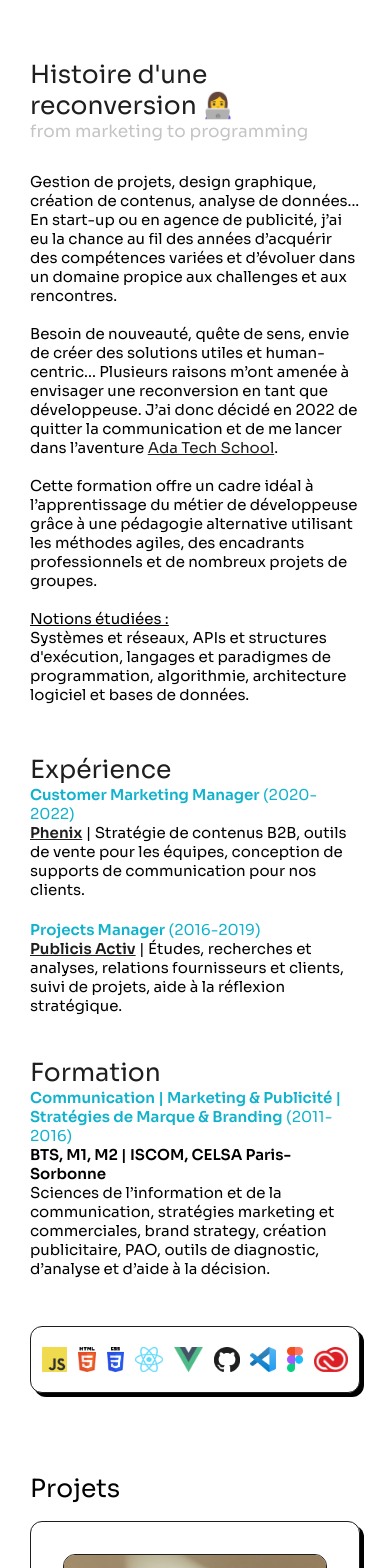
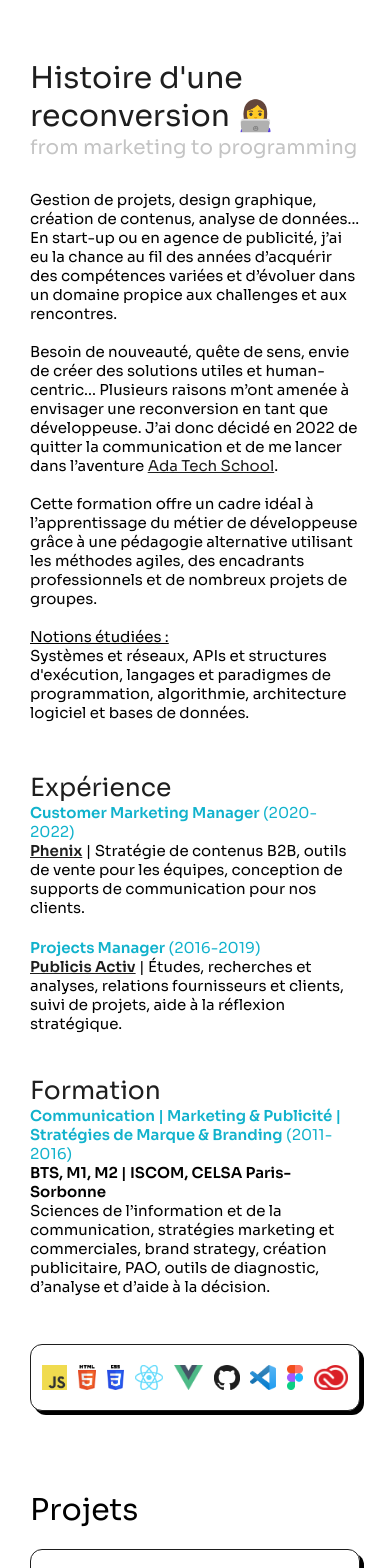
Before and after one commit to justine-rgl/my_portoflio, a Vue app: page / in a window 390 px wide. Shown: the part 1120-2688 px from the top of the page. Built offline with nearby package versions, Linux system fonts and the light colour scheme; what vue-universal-modal would draw is missing.

Commit message:
responsive ok

```diff
--- a/src/components/About.vue
+++ b/src/components/About.vue
@@ -156,14 +156,6 @@ p {
   .resume {
     width: 100%;
   }
-
-  h2 {
-    font-size: 25px;
-  }
-
-  h3 {
-    font-size: 17px;
-  }
 }
 
 </style>
--- a/src/components/Projects.vue
+++ b/src/components/Projects.vue
@@ -281,10 +281,6 @@ a:hover, button:hover {
         font-size: 13px;
     }
 
-    h1 {
-    font-size: 25px;
-    }
-
     .boutons-projet {
         gap: 15px;
     }
```
